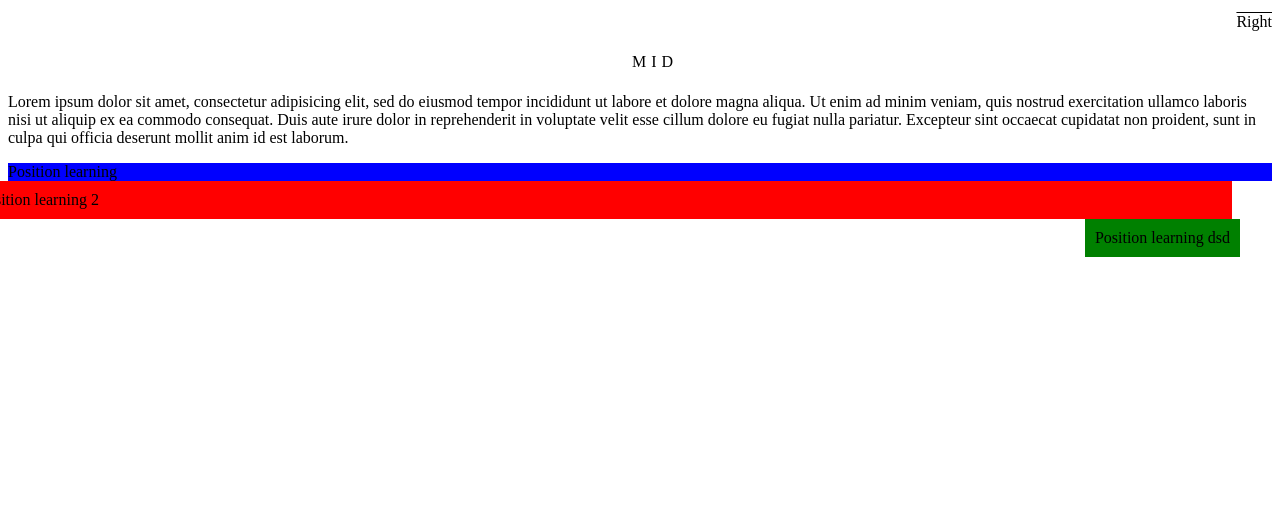
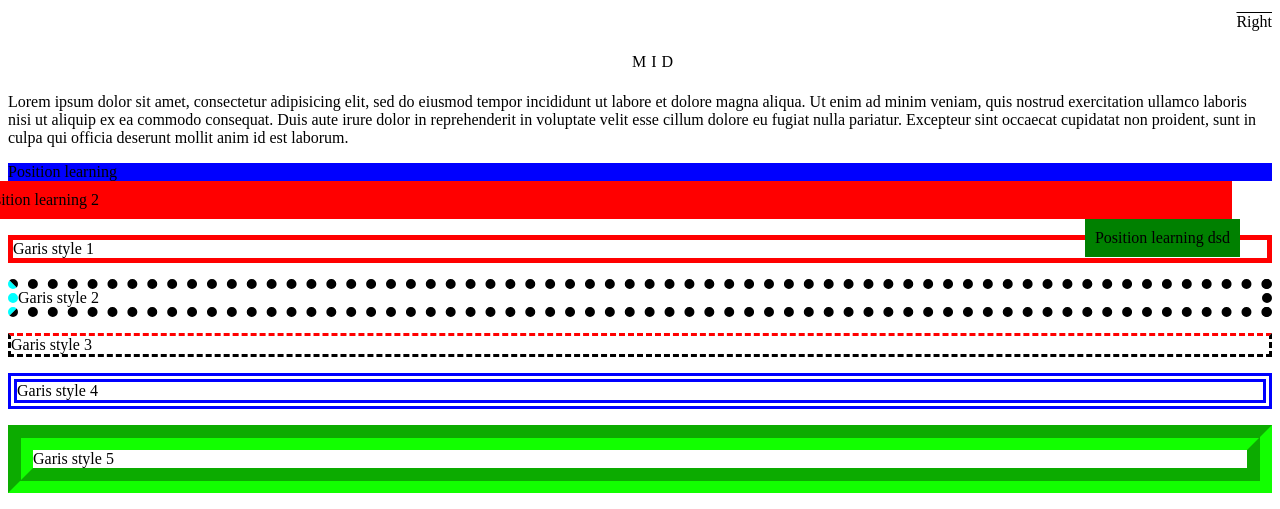
Before and after one commit to ahmadaryanto/LearnCSS, a plain HTML site: page IndexCSS.html in a window 1280 px wide. Shown: the part 609-1118 px from the top of the page. Before the commit the page ends 836 px from the top, so only its background shows below. Drawn offline with Linux system fonts and the light colour scheme.

Commit message:
added border style learning

```diff
--- a/IndexCSS.html
+++ b/IndexCSS.html
@@ -40,5 +40,11 @@
 
 <div class="kotak3">Position learning dsd</div>
 
+
+<p class="line1">Garis style 1</p>
+<p class="line2">Garis style 2</p>
+<p class="line3">Garis style 3</p>
+<p class="line4">Garis style 4</p>
+<p class="line5">Garis style 5</p>
 </body>
 </html>
--- a/Style.css
+++ b/Style.css
@@ -118,3 +118,33 @@ link-2,
 	right : 40px;
 	padding : 10px;
 }
+
+.line1{
+	border-style:solid;
+	border-width: 5px;
+	border-color:red;
+}
+
+.line2{
+	border-style:dotted;
+	border-width:10px;
+	border-left-color: cyan;
+}
+
+.line3{
+	border-style:dashed;
+	border-width:3px;
+	border-top-color: red
+}
+
+.line4{
+	border-style: double;
+	border-width: 9px;
+	border-color:blue;
+}
+
+.line5{
+	border-style: groove;
+	border-width: 25px;
+	border-color:#12ff00;
+}
```
